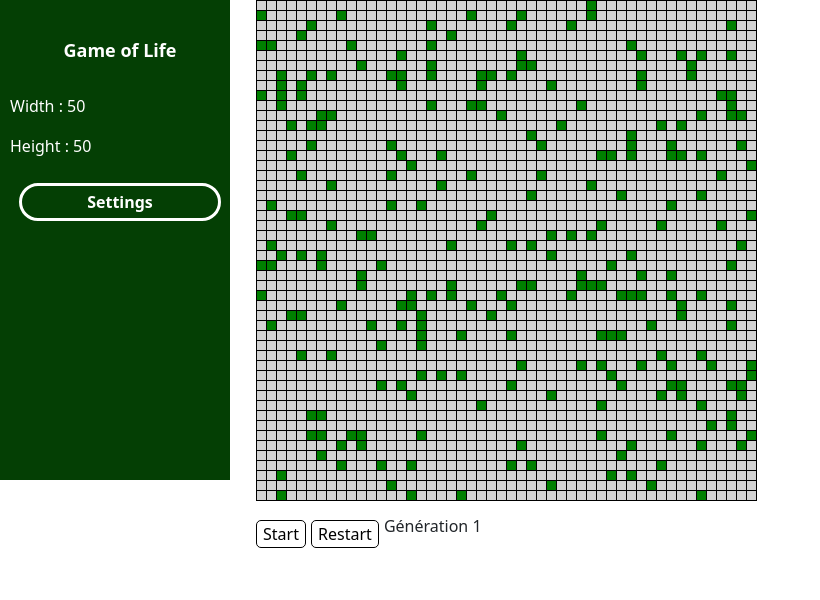
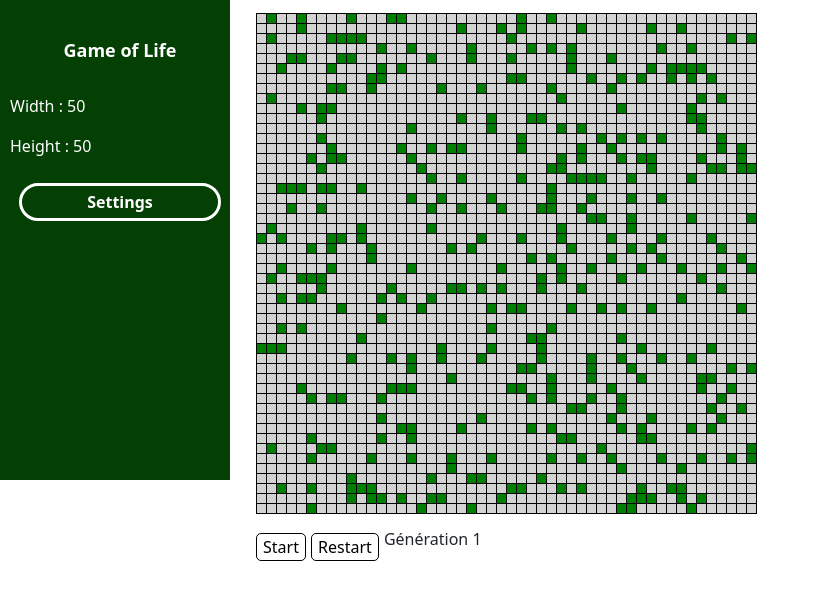
Before and after one commit to gabrielseron/game-of-life, an Angular app: page /game in a window 1280 px wide. Shown: the top 600 px of the page, without its empty margins (0-820 px from the left). Built offline with nearby package versions, Linux system fonts and the light colour scheme.

Commit message:
fix placement bug

```diff
--- a/src/app/components/table/table.component.html
+++ b/src/app/components/table/table.component.html
@@ -1,7 +1,6 @@
 <table cellspacing="0">
     <tr *ngFor="let h of tableHeight; let i = index">
-        <td *ngFor="let w of tableWidth; let j = index" [ngClass]="isFilled(i, j) ? 'filled' : 'empty'">
-        </td>
+        <td *ngFor="let w of tableWidth; let j = index" [ngClass]="isFilled(j, i) ? 'filled' : 'empty'"></td>
     </tr>
 </table>
 
--- a/src/app/components/table/table.component.scss
+++ b/src/app/components/table/table.component.scss
@@ -1,5 +1,6 @@
 table {
     margin-left: 20%;
+    margin-top: 1%;
     td {
         border: 1px solid black;
         width: 10px;
--- a/src/app/components/table/table.component.ts
+++ b/src/app/components/table/table.component.ts
@@ -1,5 +1,4 @@
 import { Component, OnInit } from '@angular/core';
-import { ToastrService } from 'ngx-toastr';
 
 @Component({
   selector: 'app-table',
@@ -26,7 +25,6 @@ export class TableComponent implements OnInit {
   gameOfLife: any;
 
   constructor(
-    private toastr: ToastrService
   ) { }
 
   ngOnInit(): void {
@@ -34,7 +32,7 @@ export class TableComponent implements OnInit {
   }
 
   async init() {
-    this.getLocalStorageLength();
+    await this.getLocalStorageLength();
     await this.initLivingCells();
     this.game();
   }
@@ -51,7 +49,7 @@ export class TableComponent implements OnInit {
     this.gameActive = false;
   }
 
-  getLocalStorageLength() {
+  async getLocalStorageLength() {
     let w  = localStorage.getItem('width');
     let h  = localStorage.getItem('height');
 
@@ -65,7 +63,7 @@ export class TableComponent implements OnInit {
     this.tableHeight = this.counter(this.defaultHeight);
 
     this.currentGameArray = Array.from(Array(this.defaultWidth), () => new Array(this.defaultHeight));
-    this.nextGeneration = JSON.parse(JSON.stringify(this.currentGameArray));
+    this.nextGeneration = await JSON.parse(JSON.stringify(this.currentGameArray));
 
     for (let i = 0; i < this.defaultWidth; i++) {
       for (let j = 0; j < this.defaultHeight; j++) {
@@ -73,12 +71,14 @@ export class TableComponent implements OnInit {
       }
     }
 
-    this.numberOfCells = (this.defaultWidth * this.defaultHeight)*0.1;
+    this.numberOfCells = (this.defaultWidth * this.defaultHeight)*0.15;
   }
 
   isFilled(width: number, height: number) {
-    if (this.currentGameArray[width][height].activated)
-      return true;
+    if(this.currentGameArray[width] !== undefined && this.currentGameArray[width][height] !== undefined) {
+      if (this.currentGameArray[width][height].activated)
+        return true;
+    }
     return false;
   }
 
```
